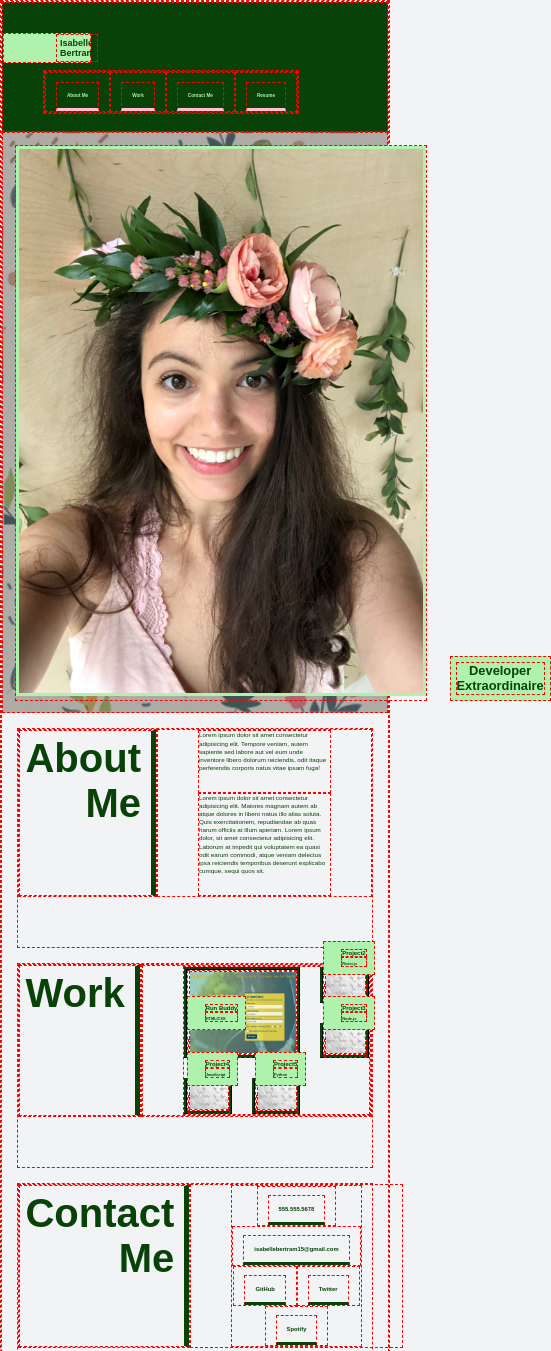
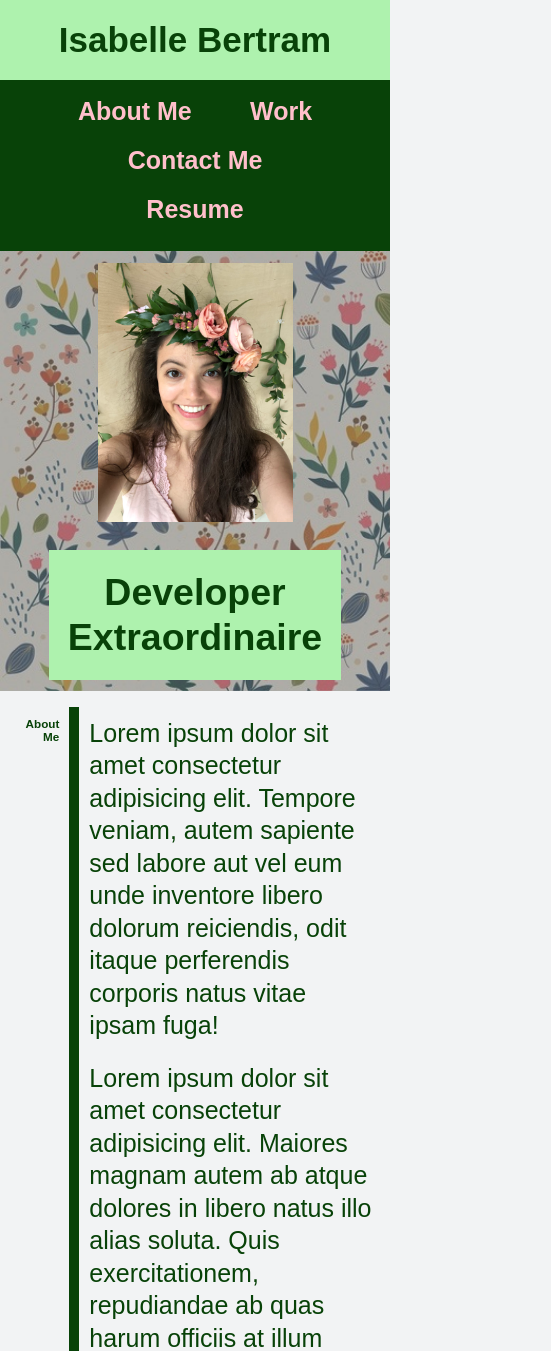
Before and after one commit to IsiBee/portfolio-challenge, a plain HTML site: page index.html in a window 390 px wide. Shown: the top 1351 px of the page, 551 px wide, since content can reach past the window. Drawn offline with Linux system fonts and the light colour scheme.

Commit message:
Aligned the title-helper sections vertically and added one media query

```diff
--- a/assets/css/style.css
+++ b/assets/css/style.css
@@ -4,7 +4,6 @@
     margin: 0;
     padding: 0;
     box-sizing: border-box;
-    border: 1px dashed red;
 }
 
 :root {
@@ -26,7 +25,6 @@ a{
 
 section {
     display: flex;
-    flex-flow: column;
     align-items: center;
     justify-content: space-around;
 }
@@ -50,7 +48,7 @@ header h1 {
     flex-wrap: wrap;
     justify-content: center;
     align-items: center;
-    width: 23%;
+    width: 25%;
 
 }
 
@@ -112,12 +110,14 @@ ul li a {
     color: var(--dark);
 }
 
-.hero-img {
+.hero-img{
+    width: 25%;
     margin: 3%;
 }
 
-.hero-img img {
-    border: 3px solid var(--light);
+.personal-image img{
+    width: 100%;
+    height: 100%;
 }
 
 /* End Hero Styling */
@@ -126,34 +126,30 @@ ul li a {
 
 .me {
     display: flex;
-    flex-flow: row;
+    justify-content: flex-start;
+    align-items: stretch;
     margin: 4%;
-    padding-bottom: 50px;
-    justify-content: stretch;
-    align-items: stretch;
 }
 
-.me h2 {
-    padding: 5px;
-    padding-right:10px;
-    border-right: 5px solid var(--dark);
-    flex-basis: 25%;
-}
 
-.section-title {
+h2.section-title {
+    font-size: 3vw;
     color: var(--dark);
-    font-size: 40px;
+    padding: 10px;
     text-align: right;
-    width: 100%;
-
+    width: 25%;
+    border-right: 10px solid var(--dark);
+    display: flex;
+    justify-content: flex-end;
+    flex-wrap: wrap;
 }
 
 .content {
-    align-content: center;
+    display: flex;
+    justify-content: center;
     flex-wrap: wrap;
-    border: none;
     padding: 0 40px;
-
+    flex: 1 0 85%;
 }
 
 .content p {
@@ -161,6 +157,14 @@ ul li a {
     font-size: 1.6vw;
     color: var(--dark);
     padding-bottom: 20px;
+
+}
+
+.title-helper{
+    display:flex;
+    flex: 1 0 15%;
+    flex-wrap: wrap;
+    justify-content: flex-end;
 }
 
 /* Begin Work Styling */
@@ -223,13 +227,10 @@ ul li a {
 }
 
 
-
-
 /* Begin Contact Styling */
 
 .link-list{
     justify-content: center;
-    flex: wrap;
 }
 
 .link-item a {
@@ -240,8 +241,77 @@ ul li a {
 
 /* End Contact Styling */
 
-.flex-row {
-    display:flex;
+/* Begin Resume Styling */
+
+.resume-image img{
+    width: 100%;
+    height: 100%;
 }
 
 /* Media Queries */
+@media screen and (max-width: 980px){
+    header {
+        width: 100%;
+        justify-content: center;
+        position: relative;
+        align-items: center;
+        flex-direction: column;
+        padding-top: 0;
+    }
+
+    header h1 {
+        width: 100%;
+    }
+
+    header h1 a {
+        margin: 0 auto;
+        font-size: 35px;
+        padding: 20px;
+    }
+
+    header nav {
+        width: 75%;
+    }
+
+    header nav ul li a {
+        font-size: 25px;
+        border:none;
+        color: var(--contrast-color);
+    }
+
+    .hero {
+        align-items: center;
+        flex-direction: column;
+    }
+
+    .hero-text, .hero-img {
+        width: 75%;
+    }
+
+    .hero-img {
+        width: 50%;
+    }
+
+    .hero-text {
+        font-size: 25px;
+        padding: 20px 0;
+    }
+
+    .project-grid-wrapper {
+        padding: 10px;
+    }
+
+    .content {
+        padding: 10px;
+    }
+
+    .content p, .text h3 {
+        font-size: 25px;
+    }
+
+    .text h4, .link-item a{
+        font-size: 20px;
+    }
+
+
+}
--- a/index.html
+++ b/index.html
@@ -37,8 +37,9 @@
     <!-- Hero Section -->
     <section class="hero">
         <div class="hero-img">
-            <img src="./assets/images/Isabelle.2.jpg" width="410" height="550"
-                alt="Picture of the developer in a flower crown" />
+            <div class="personal-image">
+                <img src="./assets/images/Isabelle.2.jpg" alt="Picture of the developer in a flower crown" />
+            </div>
         </div>
         <div class="hero-text">
             <h2>Developer Extraordinaire</h2>
@@ -47,11 +48,10 @@
 
     <!-- "About Me" Section -->
     <section id="about-me" class="me">
-        <div class="flex-row">
+        <div class="title-helper">
             <h2 class="section-title">About Me</h2>
         </div>
 
-        <div class="flex-row">
             <div class="content">
                 <p>
                     Lorem ipsum dolor sit amet consectetur adipisicing elit.
@@ -69,16 +69,14 @@
                     cumque, sequi quos sit.
                 </p>
         </div>
-        </div>
     </section>
 
     <!-- "Work" Section -->
     <section id="work" class="me">
-        <div class="flex-row">
+        <div class="title-helper">
             <h2 class="section-title">Work</h2>
         </div>
 
-        <div class="flex-row">
         <div class="project-grid-wrapper">
             <div class="grid-container">
                 <div class="grid-item feature-project">
@@ -104,8 +102,7 @@
                 </div>
                 <div class="grid-item project-3">
                     <div class="grid-img">
-                            <a href="https://isibee.github.io/run-buddy/"><img
-                                    src="./assets/images/Background_Image.jpg"
+                        <a href="https://isibee.github.io/run-buddy/"><img src="./assets/images/Background_Image.jpg"
                                 alt="thumbnail of a generic image of hexagons" /></a>
                     </div>
                     <div class="text">
@@ -115,8 +112,7 @@
                 </div>
                 <div class="grid-item project-4">
                     <div class="grid-img">
-                            <a href="https://isibee.github.io/run-buddy/"><img
-                                    src="./assets/images/Background_Image.jpg"
+                        <a href="https://isibee.github.io/run-buddy/"><img src="./assets/images/Background_Image.jpg"
                                 alt="thumbnail of a generic image of hexagons" /></a>
                     </div>
                     <div class="text">
@@ -126,8 +122,7 @@
                 </div>
                 <div class="grid-item project-5">
                     <div class="grid-img">
-                            <a href="https://isibee.github.io/run-buddy/"><img
-                                    src="./assets/images/Background_Image.jpg"
+                        <a href="https://isibee.github.io/run-buddy/"><img src="./assets/images/Background_Image.jpg"
                                 alt="thumbnail of a generic image of hexagons" /></a>
                     </div>
                     <div class="text">
@@ -136,16 +131,14 @@
                     </div>
                 </div>
             </div>
-            </div>
     </section>
 
     <!-- "Contact Me" Section -->
     <section id="contact-me" class="me">
-        <div class="flex-row">
+        <div class="title-helper">
             <h2 class="section-title">Contact Me</h2>
         </div>
 
-        <div class="flex-row">
         <div class="content">
             <ul class="link-list">
                 <li class="link-item">
@@ -165,16 +158,19 @@
                 </li>
             </ul>
         </div>
-        </div>
     </section>
 
     <!-- "Resume" Section -->
     <section id="resume" class="me">
-        <div class="flex-row">
+        <div class="title-helper">
             <h2 class="section-title">Resume</h2>
         </div>
+        <div class="content">
+            <div class="resume-image">
+                <img src="./assets/images/Project-5.jpg" alt="developer's resume" />
+            </div>
+        </div>
     </section>
-
 </body>
 
 </html>
```
Also changed, not shown: 1 other file. Lines whose indentation alone changed are shown as unchanged.
